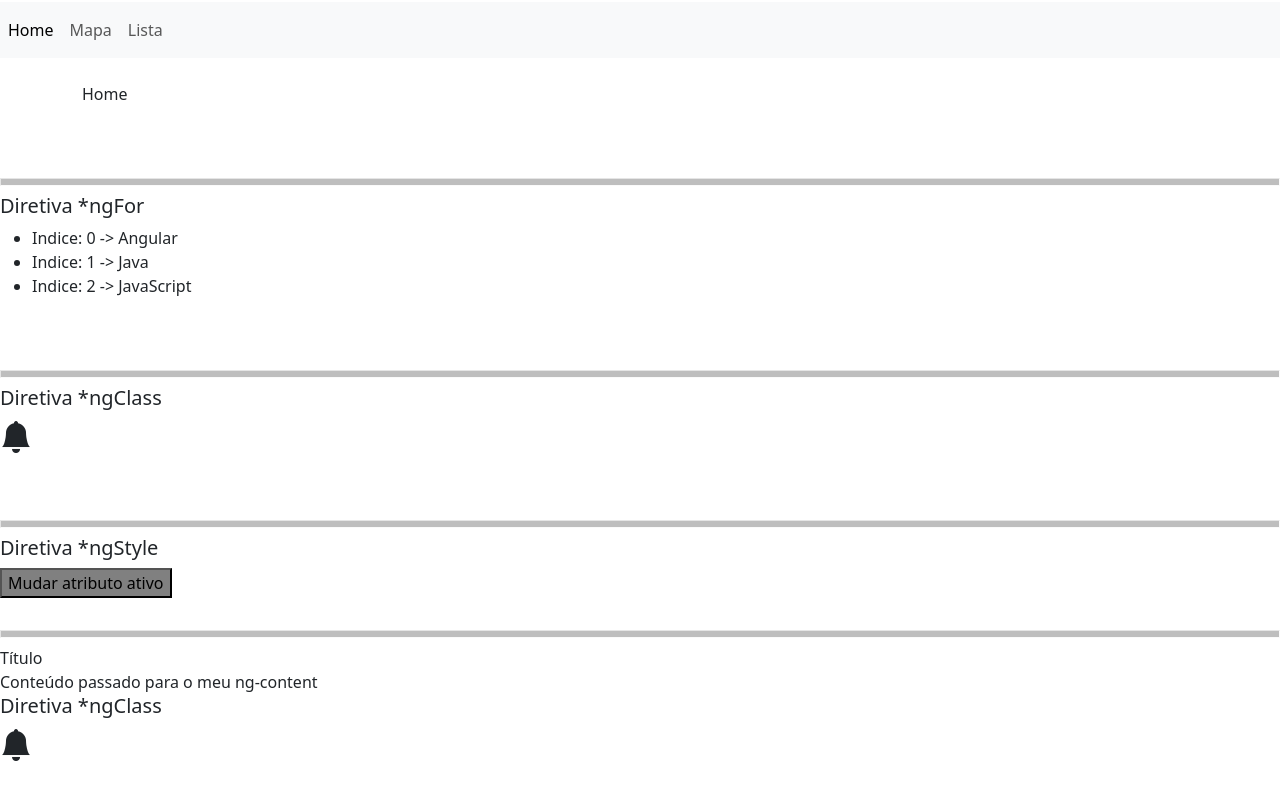
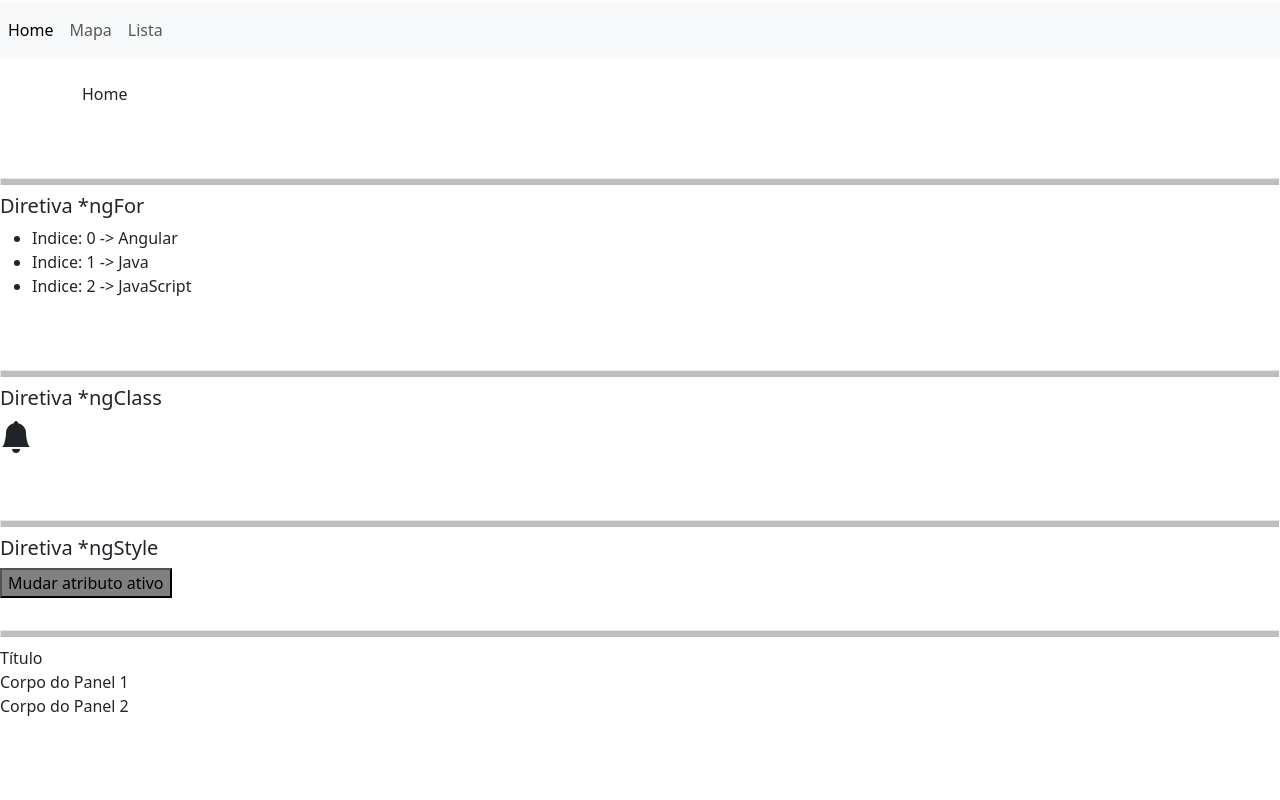
Before and after one commit to Daniel-Penelva/AprendendoAngular-parte3-tipos-diretivas, an Angular app: page / in a window 1280 px wide. Shown: the part 308-1108 px from the top of the page. After the commit the page ends 1074 px from the top, so only its background shows below. Built offline with nearby package versions, Linux system fonts and the light colour scheme.

Commit message:
Diretivas: ng-content - ex2

```diff
--- a/src/app/app.component.html
+++ b/src/app/app.component.html
@@ -24,7 +24,8 @@
 
 <!-- Tudo que estiver dentro do 'app-diretiva-ngcontext' vai ser renderizado a onde está as tags 'ng-content' -->
 <app-diretiva-ngcontent>
-    Conteúdo passado para o meu ng-content
-    <app-diretiva-ng-class></app-diretiva-ng-class>
+   <div class="titulo">Título</div>
+   <div class="corpo"> Corpo do Panel 1</div>
+   <div class="corpo"> Corpo do Panel 2</div>
 </app-diretiva-ngcontent>
 <br><br>
--- a/src/app/diretiva-ngcontent/diretiva-ngcontent.component.html
+++ b/src/app/diretiva-ngcontent/diretiva-ngcontent.component.html
@@ -1,6 +1,9 @@
+
 <div class="panel panel-default">
-  <div class="panel-heading">Título</div>
-  <div class="panel-body">
-    <ng-content></ng-content>
+    <div class="panel-heading">
+        <ng-content select=".titulo"></ng-content>
+    </div>
+    <div class="panel-body">
+        <ng-content select=".corpo"></ng-content>
+    </div>
   </div>
-</div>
```
